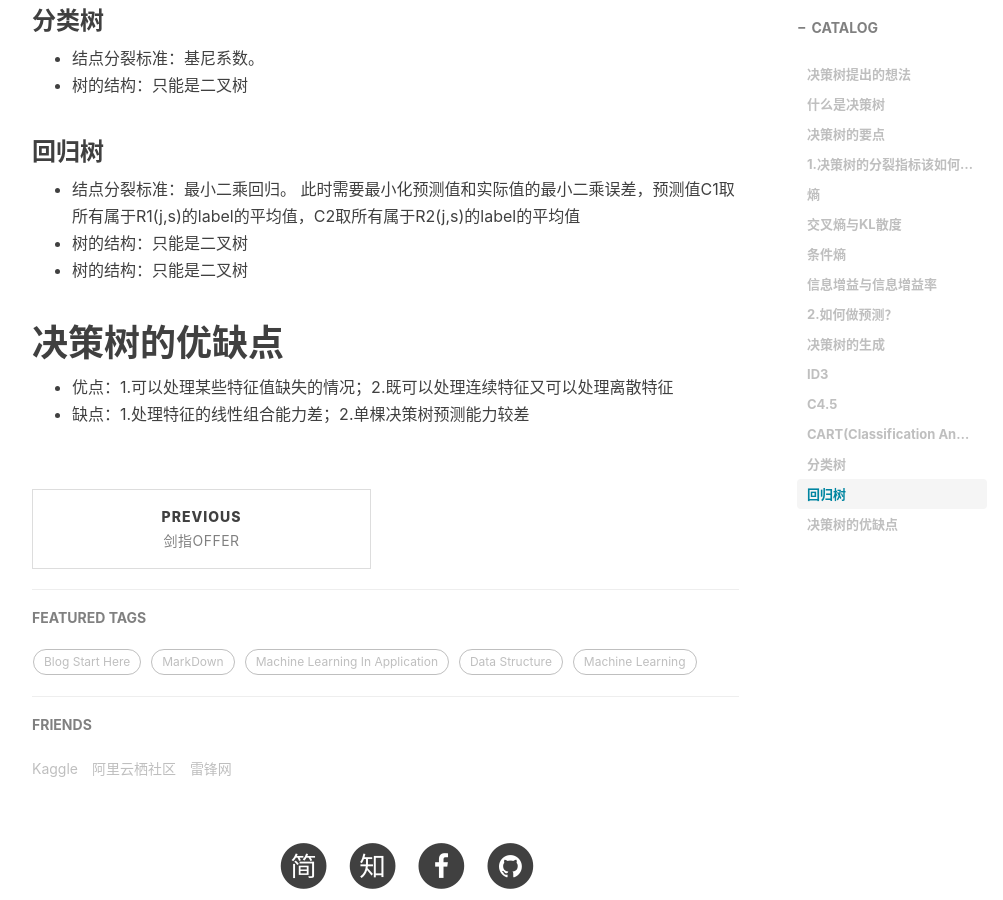
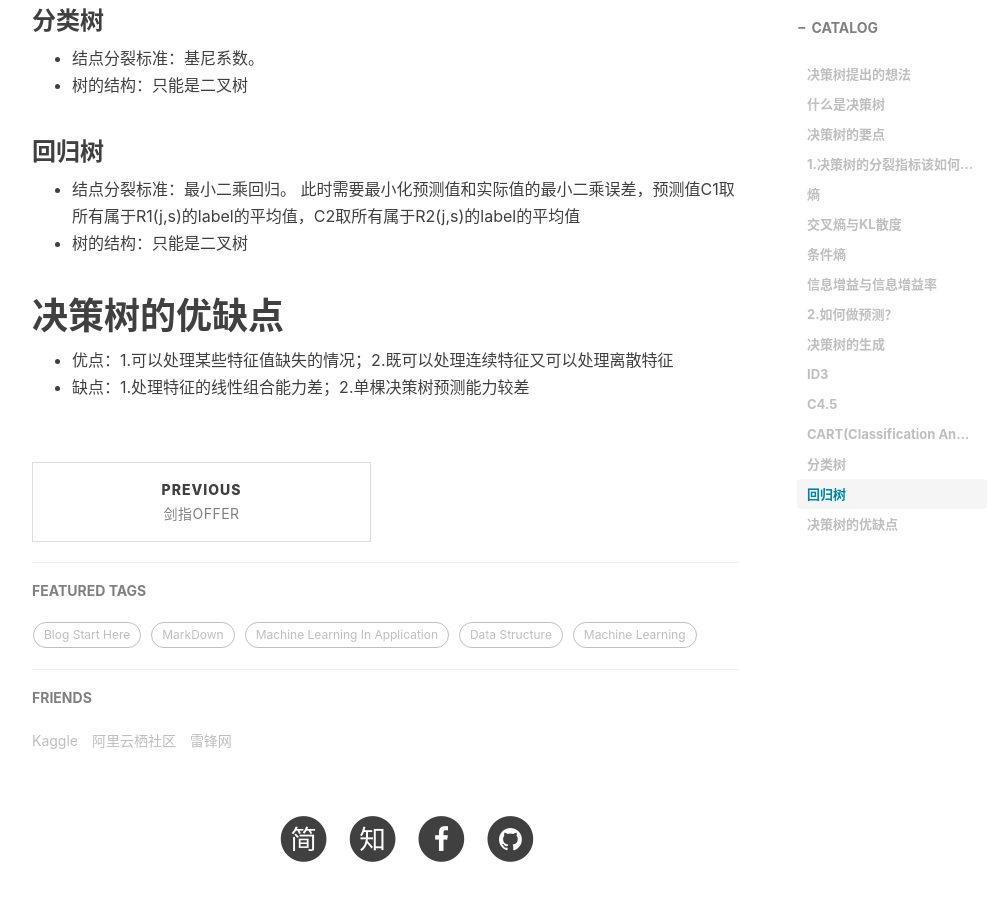
Before and after one commit to BishengSJTU/BishengSJTU.github.io, a Jekyll site: the page built from _posts/2018-12-08-决策树总结.md, in a window 1280 px wide and 900 px high, scrolled down 3224 px. Shown: the whole window, without its empty margins (233-1236 px from the left). Built offline with Jekyll 4.4.1, drawn with Linux system fonts in a browser that asks for light colours; nearby versions of some CDN libraries; formulas are drawn with MathJax 3; comment, search, counter and statistics services are not loaded.

Commit message:
2018-12-08

```diff
--- a/_posts/2018-12-08-决策树总结.md
+++ b/_posts/2018-12-08-决策树总结.md
@@ -82,8 +82,6 @@ CART既可以用在连续数据上，又可以用在离散数据上**每一个
 - 结点分裂标准：最小二乘回归。
 此时需要最小化预测值和实际值的最小二乘误差，预测值C1取所有属于R1(j,s)的label的平均值，C2取所有属于R2(j,s)的label的平均值
 - 树的结构：只能是二叉树
-- 树的结构：只能是二叉树
-
 
 # 决策树的优缺点
 - 优点：1.可以处理某些特征值缺失的情况；2.既可以处理连续特征又可以处理离散特征
```
